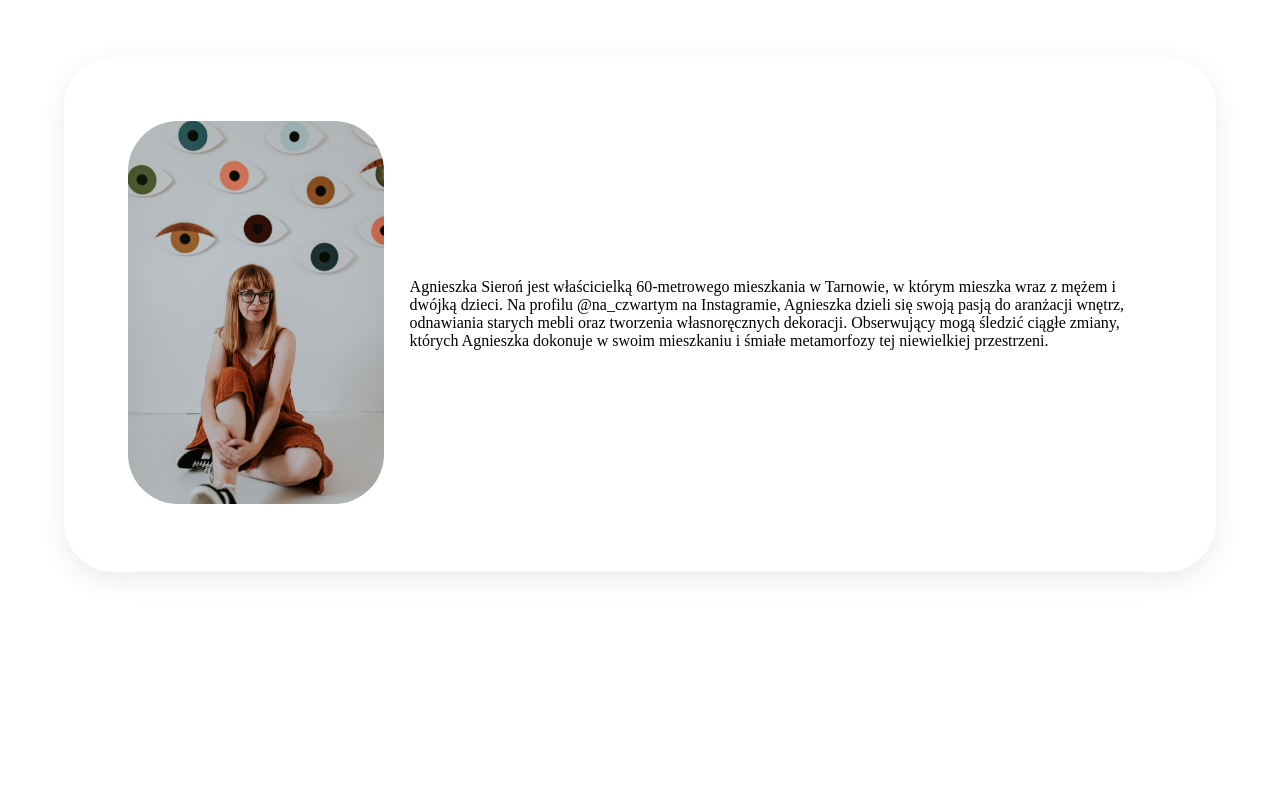
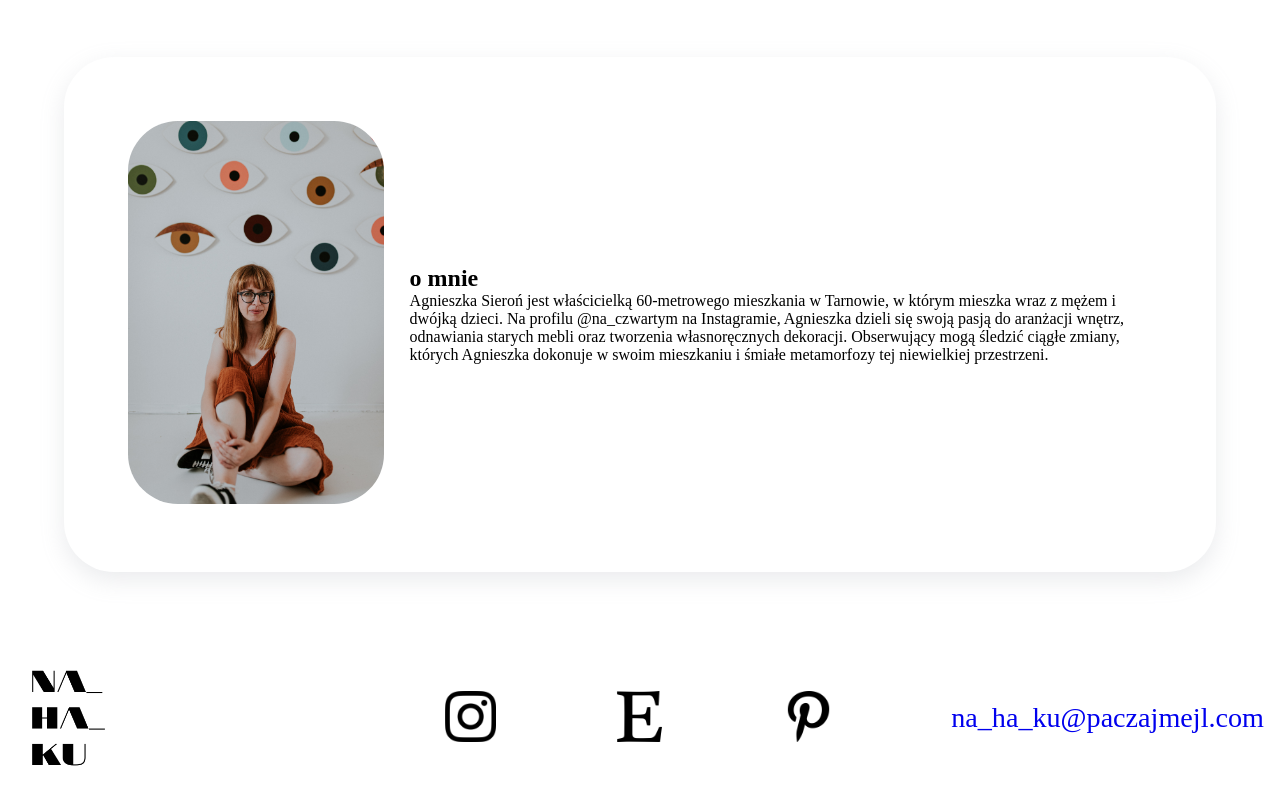
Before and after one commit to laterinthepast/nahaku-v2, a React (Create React App) app: page / in a window 1280 px wide. Shown: the part 1813-2613 px from the top of the page. Before the commit the page ends 2449 px from the top, so only its background shows below. Built offline with nearby package versions, Linux system fonts and the light colour scheme; a web font is replaced by a local one.

Commit message:
landing done
scaling to do, vw and things like that

```diff
--- a/src/App.js
+++ b/src/App.js
@@ -1,4 +1,5 @@
 import About from "./components/About";
+import Footer from "./components/Footer";
 import Hero from "./components/Hero";
 import Navbar from "./components/Navbar";
 import Products from "./components/Products";
@@ -12,6 +13,7 @@ function App() {
       <Hero />
       <Products />
       <About />
+      <Footer />
     </div>
   );
 }
--- a/src/components/About.jsx
+++ b/src/components/About.jsx
@@ -53,6 +53,7 @@ const About = () => {
                     <img src={aboutMeIMG} alt="aboutme" />
                 </div>
                 <div className="about-text">
+                    <h2>o mnie</h2>
                     <p>Agnieszka Sieroń jest właścicielką 60-metrowego mieszkania w Tarnowie, w którym mieszka wraz z mężem i dwójką dzieci. Na profilu @na_czwartym na Instagramie, Agnieszka dzieli się swoją pasją do aranżacji wnętrz, odnawiania starych mebli oraz tworzenia własnoręcznych dekoracji. Obserwujący mogą śledzić ciągłe zmiany, których Agnieszka dokonuje w swoim mieszkaniu i śmiałe metamorfozy tej niewielkiej przestrzeni. </p>
                 </div>
             </AboutSection>
--- /dev/null
+++ b/src/components/Footer.jsx
@@ -0,0 +1,63 @@
+import React from 'react'
+import styled from 'styled-components';
+import logoIMG from '../images/icons/lego.png'
+import etsyIMG from '../images/icons/etsy.png'
+import instaIMG from '../images/icons/insta.png'
+import pinIMG from '../images/icons/pin.png'
+
+
+const Wrapper = styled.div`
+    display: flex;
+    justify-content: space-evenly;
+    align-items: center;
+    padding: 1rem;
+    .logo-footer{
+        flex:1;
+        img {
+            width: 10vw;
+        }
+    }
+    .icons-footer {
+        flex:2;
+        display: flex;
+        justify-content: space-evenly;
+        img {
+
+            width: 4vw;
+        }
+    }
+    .email-footer{
+        flex:1;
+        font-size: 2.2vw;
+        a {
+            text-decoration: none;
+            cursor: pointer;
+        }
+    }
+
+
+`
+
+
+const Footer = () => {
+    return (
+        <Wrapper>
+            <div className="logo-footer">
+                <a href="/"><img src={logoIMG} alt="Logo" /></a>
+            </div>
+            <div className="icons-footer">
+                <a href="/"><img src={instaIMG} alt="insta" /></a>
+                <a href="/"><img src={etsyIMG} alt="etsy" /></a>
+                <a href="/"><img src={pinIMG} alt="pintrest" /></a>
+            </div>
+            <div className="email-footer">
+                <a href = "mailto: abc@example.com">na_ha_ku@paczajmejl.com</a>
+            </div>
+
+        </Wrapper>
+
+
+    )
+}
+
+export default Footer
```
